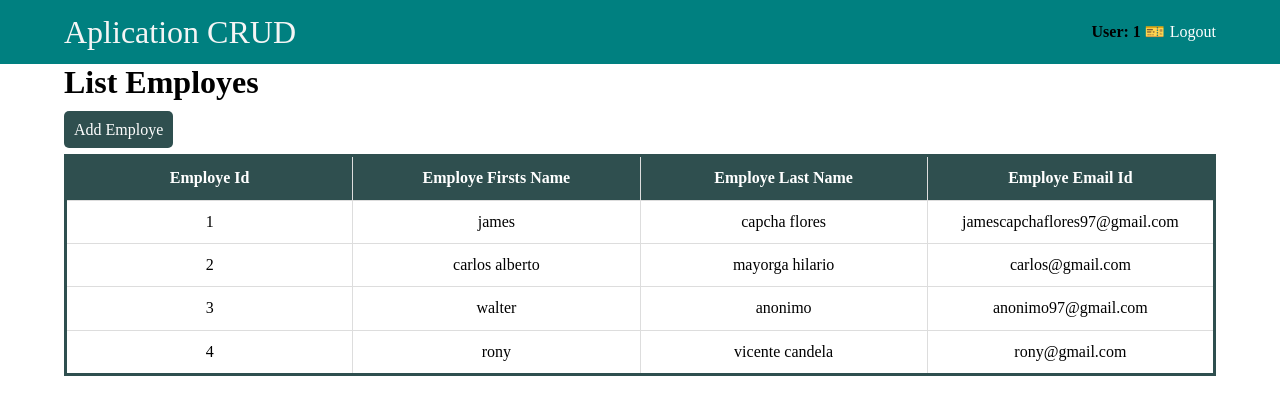
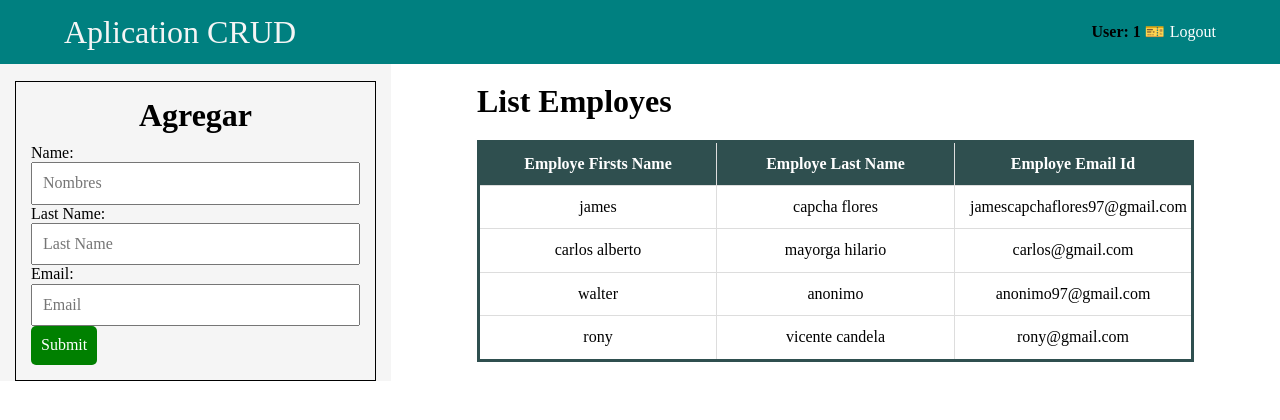
Before and after one commit to JAMESESTGER27/crud_real_plaza, a React (Create React App) app: page /employees/1 in a window 1280 px wide. Shown: the top 420 px of the page. Built offline with nearby package versions, Linux system fonts and the light colour scheme.

Commit message:
implement save

```diff
--- a/src/components/AddEmployee.js
+++ b/src/components/AddEmployee.js
@@ -1,21 +1,20 @@
 import React,{useState} from 'react'
-import { Link } from 'react-router-dom';
 // import EmployeeService from '../services/EmployeeService'
 // import  {Link} from 'react-router-dom'
 import style from "./addEmploye.module.css"
-export const AddEmployee = () => {
+// import { data } from './data/data';
+export const AddEmployee = ({setDba}) => {
 
 	const [name, setName] = useState("")
 	const [lastName, setLastName] = useState("")
 	const [emailId, setEmaild] = useState("")
 	// const [daen,setDaEn] = useState({})
-	// const history =  useHistory ();
+	// const history =  useHistory();
 
 	const saveEmployee = (e) =>{
 		e.preventDefault();
 		const employee = {name,lastName,emailId}
-		console.log(employee)
-		// setDaEn(employee);
+		setDba(dt=> [...dt,employee])
 	}
 
 	return (
@@ -58,7 +57,6 @@ export const AddEmployee = () => {
     </div>
     <div className={style.container_btn}>
       <button className={style.btn_s} onClick={(e)=>saveEmployee(e)}>Submit</button>
-    <Link  to="/employees" className={style.btn_c}>Cancel</Link>
     </div>
 </form>
   </div>
--- a/src/components/ListEmployee.js
+++ b/src/components/ListEmployee.js
@@ -1,12 +1,12 @@
-import React  from 'react'
+import React, { useState }  from 'react'
 // import EmployeeService from '../services/EmployeeService';
-import { Link } from 'react-router-dom';
+// import { Link } from 'react-router-dom';
+import { AddEmployee } from './AddEmployee';
 import { data } from './data/data';
 import { Header } from './Header';
 import styles from "./ListEmployeeStyles.module.css";
 export const ListEmployee = () => {
 
-  // const [data, setEmployees] = useState([]);
 // No me funciona el backend
   // useEffect(()=>{
   //   EmployeeService.getAllEmployees()
@@ -14,18 +14,21 @@ export const ListEmployee = () => {
   //     setEmployees(resp.data)
   //   }).catch(error=>console.log(error))
   // },[])
+  const [dba,setDba] = useState(data);
+
   return (
     <>
     <Header/>
+    <div style={{display: "flex",alignItems: "center",alignContent:"center"}}>
+    <AddEmployee setDba={setDba}/>
     <div className={styles.container}>
       <h2 className={styles.title}>List Employes</h2>
       <div className={styles.containerbtn}>
-      <Link to="/add-employee" className={styles.button}> Add Employe </Link>
+      {/* <Link to="/add-employee" className={styles.button}> Add Employe </Link> */}
       </div>
       <table className={styles.table}>
         <thead>
           <tr>
-            <th>Employe Id</th>
             <th>Employe Firsts Name</th>
             <th>Employe Last Name</th>
             <th>Employe Email Id</th>
@@ -33,10 +36,9 @@ export const ListEmployee = () => {
         </thead>
         <tbody style={{ textAlign: "center" }}>
           {
-            data.map(
+            dba.map(
               employe =>
-                <tr key={employe.id}>
-                  <td>{employe.id}</td>
+                <tr key={employe.name}>
                   <td>{employe.name}</td>
                   <td>{employe.lastName}</td>
                   <td>{employe.emailId}</td>
@@ -46,6 +48,7 @@ export const ListEmployee = () => {
         </tbody>
       </table>
     </div>
+    </div>
     </>
   )
 }
--- a/src/components/ListEmployeeStyles.module.css
+++ b/src/components/ListEmployeeStyles.module.css
@@ -1,6 +1,6 @@
 .container{
     width: 90%;
-    max-width: 1200px;
+    max-width: 717px;
     margin-left: auto;
     margin-right: auto;
 }
--- a/src/components/addEmploye.module.css
+++ b/src/components/addEmploye.module.css
@@ -1,17 +1,12 @@
 
 .contenedor{
     background-color: whitesmoke;
-    width: 100vw;
-    height: 100vh;
-    display: flex;
-    justify-content: center;
-    align-items: center;
   }
   .card__title{
     text-align: center;
   }
   .card{
-    width: 500px;
+    width: 361px;
     display: flex;
     flex-direction: column;
     gap: 10px;
@@ -19,6 +14,7 @@
     border: 1px solid black;
     margin-right: 15px;
     margin-left: 15px;
+    margin-top: 17px;
   }
   .card__field input{
     width: 100%;
@@ -49,66 +45,3 @@
     cursor: pointer;
     text-decoration: none;
   }
-
-/* .container{
-    max-width: 1000px;
-    margin-left: auto;
-    margin-right: auto;
-    display: flex;
-    justify-content: center;
-    align-items: center;
-}
-.row{
-    padding: 25px;
-    min-height: 400px;
-}
-.card{
-    display: flex;
-    flex-direction: column;
-    gap: 15px;
-}
-.title{
-    font-size: 2rem;
-    margin-bottom: 20px;
-}
-
-.form{
-    display: flex;
-    justify-content: space-between;
-    align-items: center;
-    gap: 15px;
-}
-.label{
-    font-size: 1.5rem;
-    margin-bottom: 20px;
-}
-.input{
-    padding: .5rem;
-    margin-bottom: 20px;
-}
-.ontainer_btn{
-    display: flex;
-    align-items: center;
-}
-.btn_guardar{
-    font-size: 1rem;
-    padding: .5rem 1rem;
-    color: white;
-    background-color: green;
-    outline: none;
-    border: none;
-    border-radius: 5px;
-    cursor: pointer;
-}
-.btn_cancelar{
-    font-size: 1rem;
-
-    padding: .5rem 1rem;
-    color: white;
-    text-decoration: none;
-    background-color: red;
-    outline: none;
-    border: none;
-    border-radius: 5px;
-    cursor: pointer;
-} */
--- a/src/components/header.module.css
+++ b/src/components/header.module.css
@@ -6,7 +6,7 @@
     display: flex;
     justify-content: space-between;
     align-items: center;
-    width: 1200px;
+    width: 717px;
     width: 90%;
     margin-left: auto;
     margin-right: auto;
```
